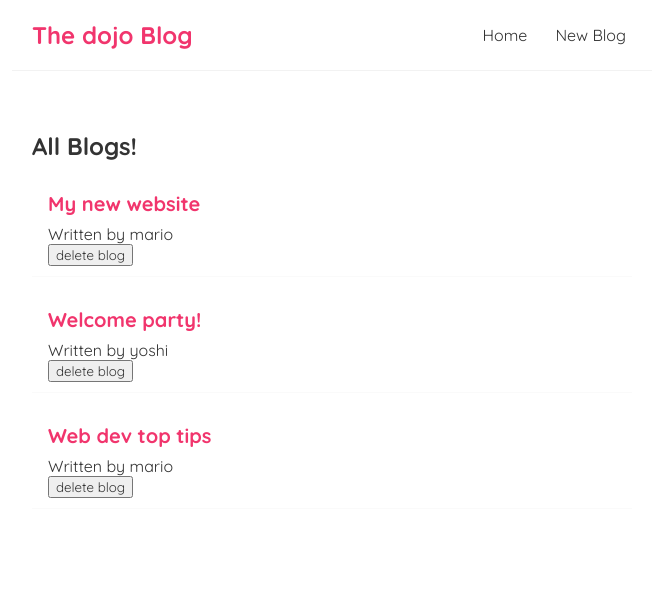
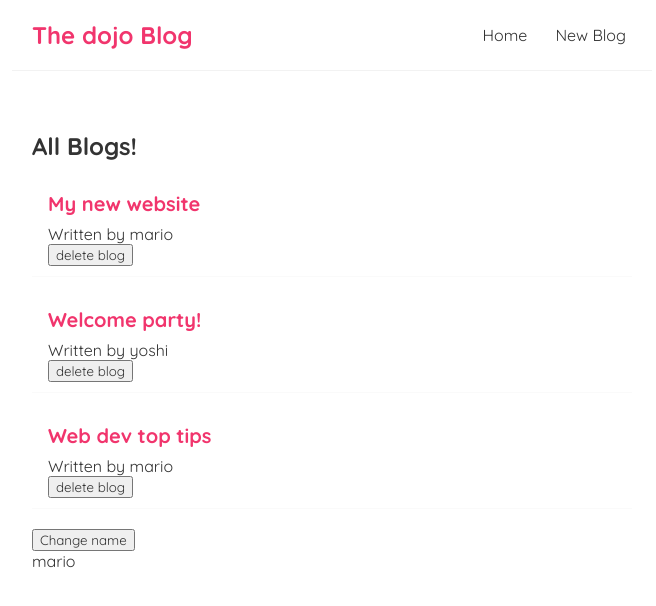
Before and after one commit to PedroPiveta/reactLearning, a React (Create React App) app: page / in a window 1280 px wide. Shown: the top 606 px of the page, without its empty margins (308-964 px from the left). Built offline with nearby package versions, Linux system fonts and the light colour scheme.

Commit message:
useEffect dependencies

```diff
--- a/src/Home.js
+++ b/src/Home.js
@@ -8,6 +8,8 @@
         { title: 'Web dev top tips', body: 'lorem ipsum...', author: 'mario', id: 3 },
     ]);
 
+    const [name, setName] = useState('mario');
+
     const handleDelete = (id) => {
         const newBlogs = blogs.filter((blog) => blog.id !== id);
         setBlogs(newBlogs);
@@ -15,13 +17,14 @@
 
     useEffect(() => {
         console.log('use effect ran');
-        console.log(blogs);
-    });
+        console.log(name);
+    }, [name]);
 
     return (
         <div className="home">
             <BlogList blogs={blogs} title="All Blogs!" handleDelete={handleDelete}/>
-            {/* <BlogList blogs={blogs.filter((blog) => blog.author === 'mario')} title="Mario's blogs" /> */}
+            <button onClick={() => setName('luigi')}>Change name</button>
+            <p>{ name }</p>
         </div>
     );
 }
```
